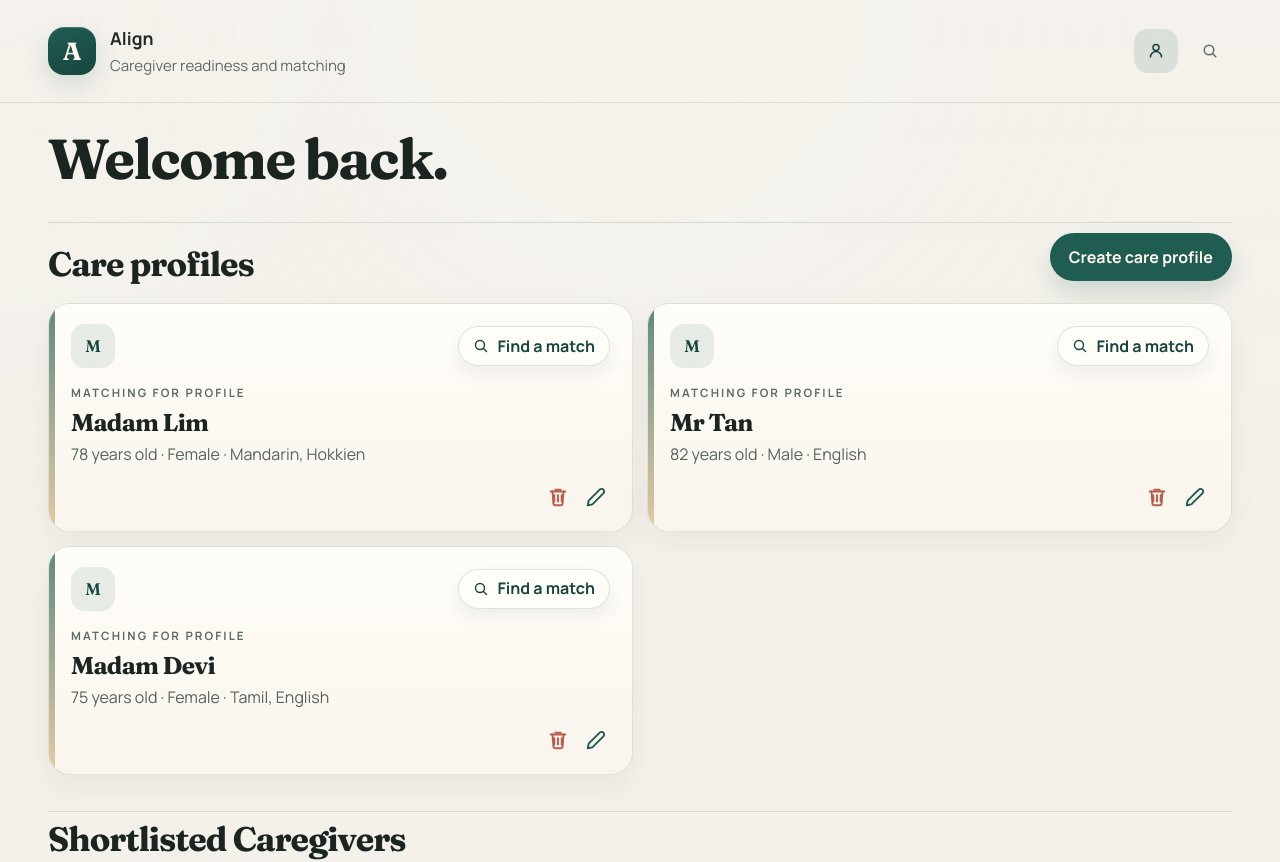
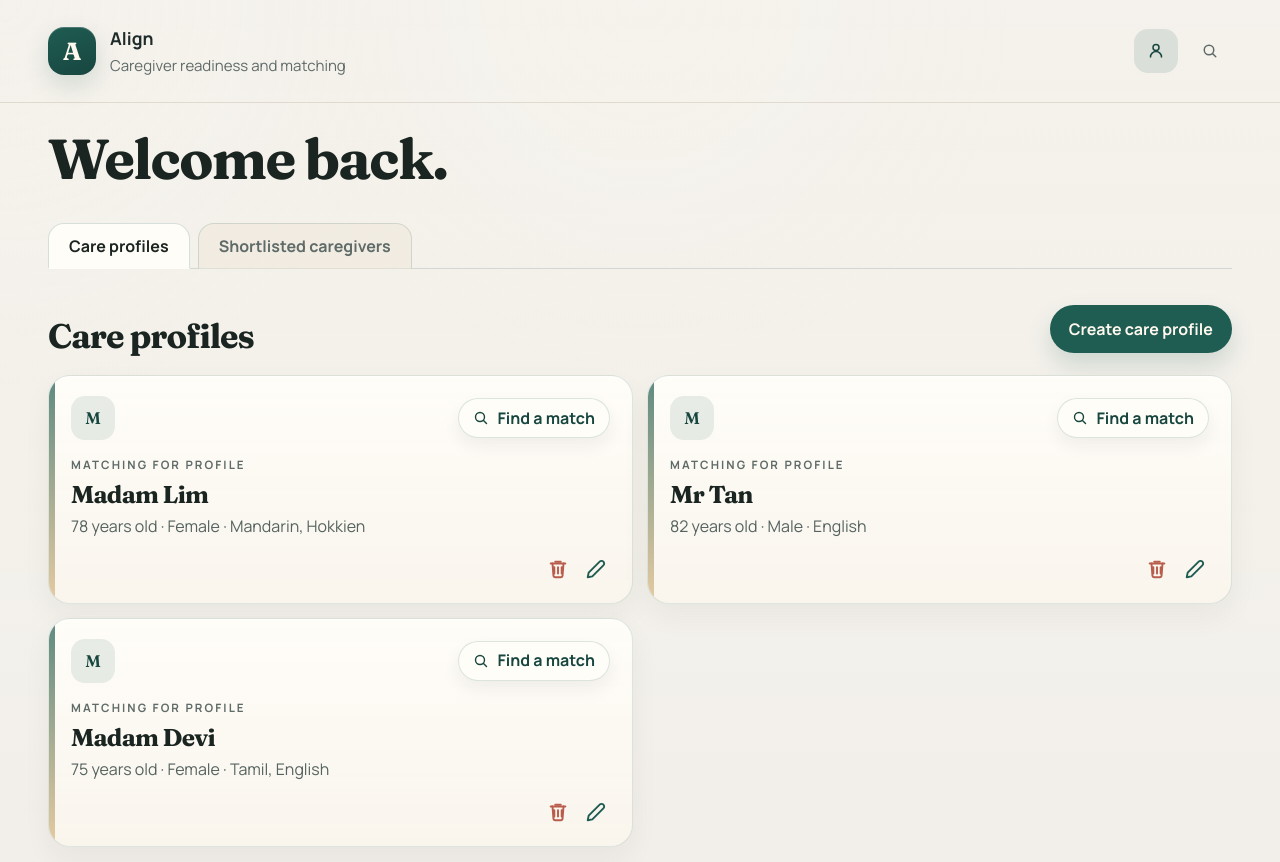
Before and after one commit to sqonky1/Align, a React (Vite) app: page / in a window 1280 px wide. Shown: the top 862 px of the page. Built offline with nearby package versions, Linux system fonts and the light colour scheme.

Commit message:
feat: split workspace into care profiles and shortlisted caregivers tabs

```diff
--- a/src/index.css
+++ b/src/index.css
@@ -321,6 +321,56 @@ h3 {
   border-top: 1px solid rgba(31, 92, 82, 0.16);
 }
 
+.workspace-tabs {
+  display: flex;
+  align-items: flex-end;
+  gap: 8px;
+  padding-bottom: 0;
+  border-bottom: 1px solid rgba(31, 92, 82, 0.16);
+}
+
+.workspace-tab-trigger {
+  position: relative;
+  top: 1px;
+  min-height: 46px;
+  padding: 0 20px;
+  border: 1px solid rgba(31, 92, 82, 0.16);
+  border-bottom-color: transparent;
+  border-radius: 16px 16px 0 0;
+  background: rgba(239, 231, 216, 0.48);
+  color: var(--text-muted);
+  font-weight: 700;
+  cursor: pointer;
+  transition:
+    background-color 180ms ease,
+    border-color 180ms ease,
+    color 180ms ease;
+}
+
+.workspace-tab-trigger:hover,
+.workspace-tab-trigger:focus-visible {
+  background: rgba(255, 253, 248, 0.82);
+  border-color: rgba(31, 92, 82, 0.24);
+  border-bottom-color: transparent;
+  color: var(--primary-strong);
+}
+
+.workspace-tab-trigger-active {
+  background: var(--surface);
+  color: var(--heading);
+  border-color: rgba(31, 92, 82, 0.18);
+  border-bottom-color: var(--surface);
+}
+
+.workspace-tab-panel-shell {
+  padding-top: 0;
+  border-top: 0;
+}
+
+.workspace-empty-copy {
+  color: var(--text-muted);
+}
+
 .section-header {
   display: flex;
   align-items: end;
@@ -2747,6 +2797,17 @@ h3 {
 }
 
 @media (max-width: 640px) {
+  .workspace-tabs {
+    gap: 6px;
+    overflow-x: auto;
+    padding-bottom: 1px;
+  }
+
+  .workspace-tab-trigger {
+    flex: 0 0 auto;
+    white-space: nowrap;
+  }
+
   .gallery-grid {
     grid-template-columns: 1fr;
   }
--- a/src/pages/UserProfilePage.tsx
+++ b/src/pages/UserProfilePage.tsx
@@ -10,6 +10,7 @@ import {
 } from "../lib/data"
 
 export function UserProfilePage() {
+  const [activeTab, setActiveTab] = useState<"profiles" | "shortlist">("profiles")
   const [careProfiles, setCareProfiles] = useState(() => getCareProfileCardData())
   const savedCaregivers = getSavedCaregiverGalleryData()
 
@@ -32,7 +33,38 @@ export function UserProfilePage() {
     <section className="page-section">
       <PageHeader title="Welcome back." description="" />
 
-      <section className="section-shell">
+      <div className="workspace-tabs" aria-label="Workspace sections" role="tablist">
+        <button
+          aria-controls="workspace-tabpanel-profiles"
+          aria-selected={activeTab === "profiles"}
+          className={`workspace-tab-trigger ${activeTab === "profiles" ? "workspace-tab-trigger-active" : ""}`.trim()}
+          id="workspace-tab-profiles"
+          onClick={() => setActiveTab("profiles")}
+          role="tab"
+          type="button"
+        >
+          Care profiles
+        </button>
+        <button
+          aria-controls="workspace-tabpanel-shortlist"
+          aria-selected={activeTab === "shortlist"}
+          className={`workspace-tab-trigger ${activeTab === "shortlist" ? "workspace-tab-trigger-active" : ""}`.trim()}
+          id="workspace-tab-shortlist"
+          onClick={() => setActiveTab("shortlist")}
+          role="tab"
+          type="button"
+        >
+          Shortlisted caregivers
+        </button>
+      </div>
+
+      {activeTab === "profiles" ? (
+        <section
+          aria-labelledby="workspace-tab-profiles"
+          className="section-shell workspace-tab-panel-shell"
+          id="workspace-tabpanel-profiles"
+          role="tabpanel"
+        >
           <div className="section-header">
             <h2>Care profiles</h2>
             <Link className="button-primary" to="/profiles/new">
@@ -49,9 +81,15 @@ export function UserProfilePage() {
               />
             ))}
           </div>
+          {careProfiles.length === 0 ? <p className="workspace-empty-copy">Care profiles will appear here.</p> : null}
         </section>
-
-      <section className="section-shell">
+      ) : (
+        <section
+          aria-labelledby="workspace-tab-shortlist"
+          className="section-shell workspace-tab-panel-shell"
+          id="workspace-tabpanel-shortlist"
+          role="tabpanel"
+        >
           <div className="section-header">
             <h2>Shortlisted Caregivers</h2>
           </div>
@@ -71,7 +109,11 @@ export function UserProfilePage() {
               />
             ))}
           </div>
+          {savedCaregivers.length === 0 ? (
+            <p className="workspace-empty-copy">Shortlisted caregivers will appear here.</p>
+          ) : null}
         </section>
+      )}
     </section>
   )
 }
```
Lines whose indentation alone changed are shown as unchanged.
